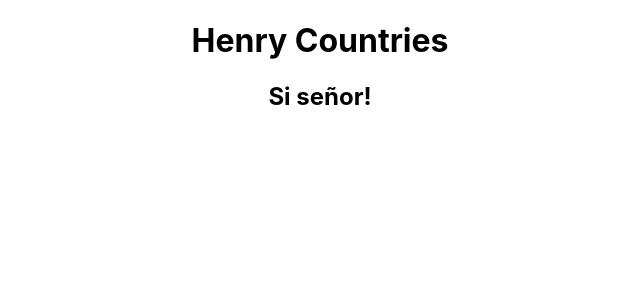
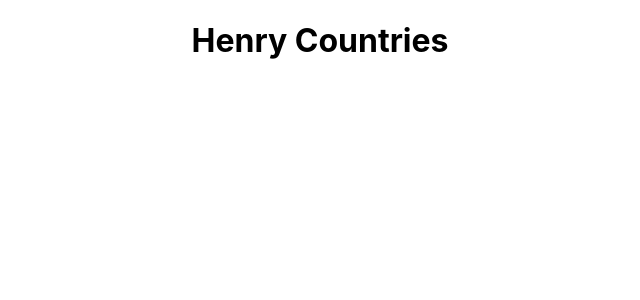
Before and after one commit to santialtamira/SPA-COUNTRIES, a React (Create React App) app in the folder client/: page / in a window 1280 px wide. Shown: the top 300 px of the page, without its empty margins (320-960 px from the left). Built offline with nearby package versions, Linux system fonts and the light colour scheme.

Commit message:
initial set up

```diff
--- a/client/src/App.js
+++ b/client/src/App.js
@@ -4,7 +4,6 @@ function App() {
   return (
     <div className="App">
       <h1>Henry Countries</h1>
-      <h2>Si señor!</h2>
     </div>
   );
 }
```
